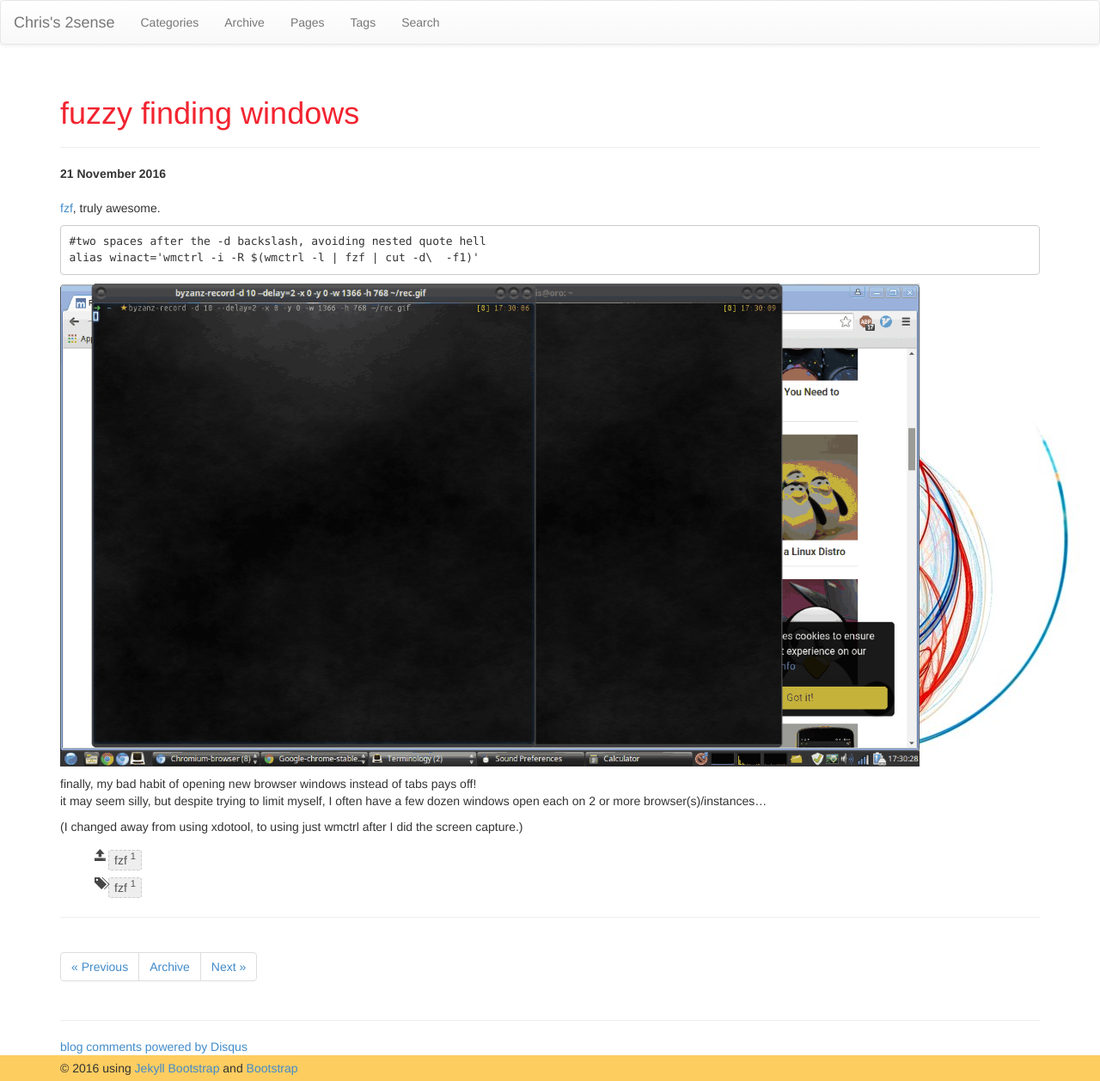
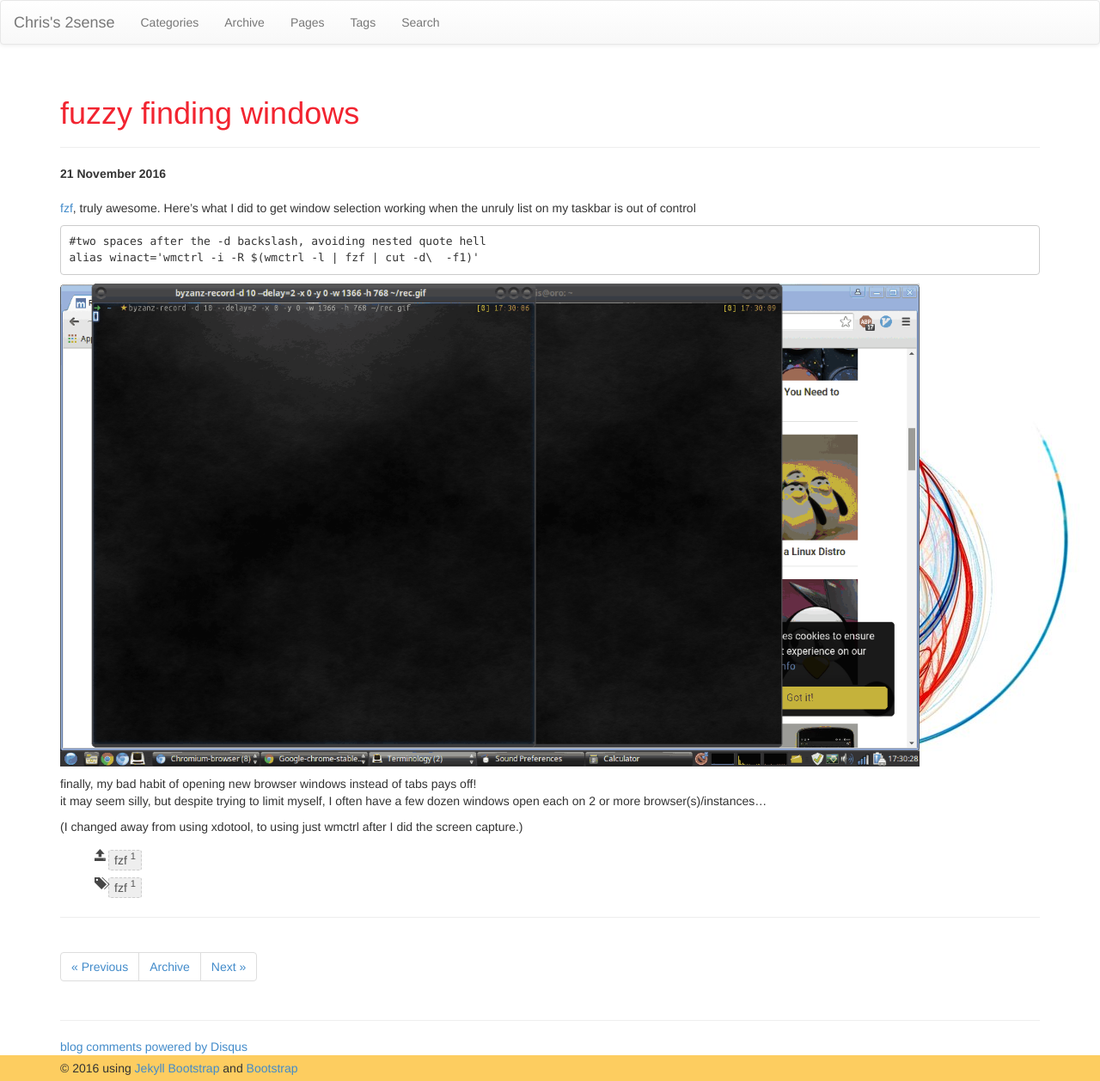
Before and after one commit to faizanvahevaria/chrisamow.github.io, a Jekyll site: the page built from _posts/2016-11-21-fuzzy-finding-windows.md, in a window 1280 px wide. Shown: the whole page at 86% size. Built offline with Jekyll 4.4.1, drawn with Linux system fonts in a browser that asks for light colours; nearby versions of some CDN libraries; comment, search, counter and statistics services are not loaded.

Commit message:
blog content

```diff
--- a/_posts/2016-11-21-fuzzy-finding-windows.md
+++ b/_posts/2016-11-21-fuzzy-finding-windows.md
@@ -6,7 +6,7 @@ tags: [fzf]
 comments: true
 ---
 {% include JB/setup %}
-[fzf](https://github.com/junegunn/fzf), truly awesome.
+[fzf](https://github.com/junegunn/fzf), truly awesome.  Here's what I did to get window selection working when the unruly list on my taskbar is out of control
 
 
 	#two spaces after the -d backslash, avoiding nested quote hell
```
